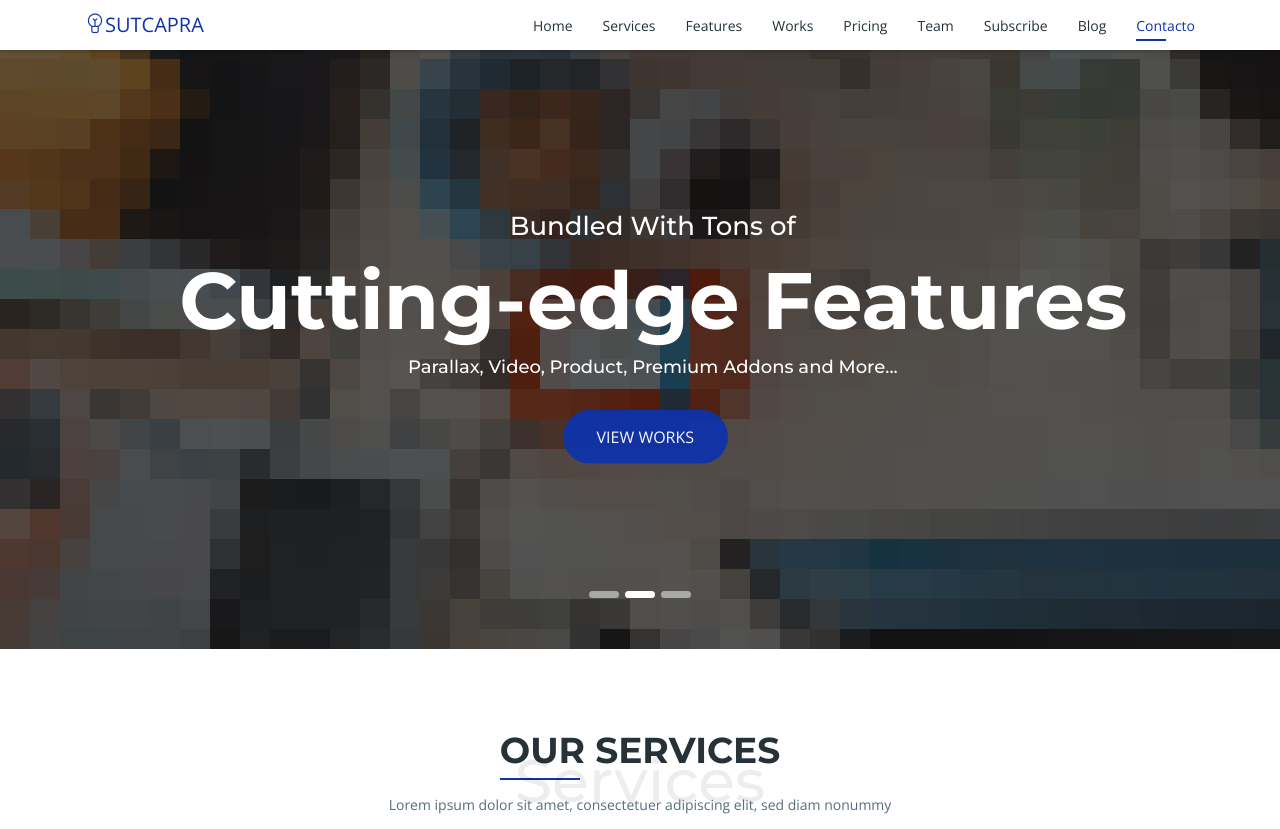
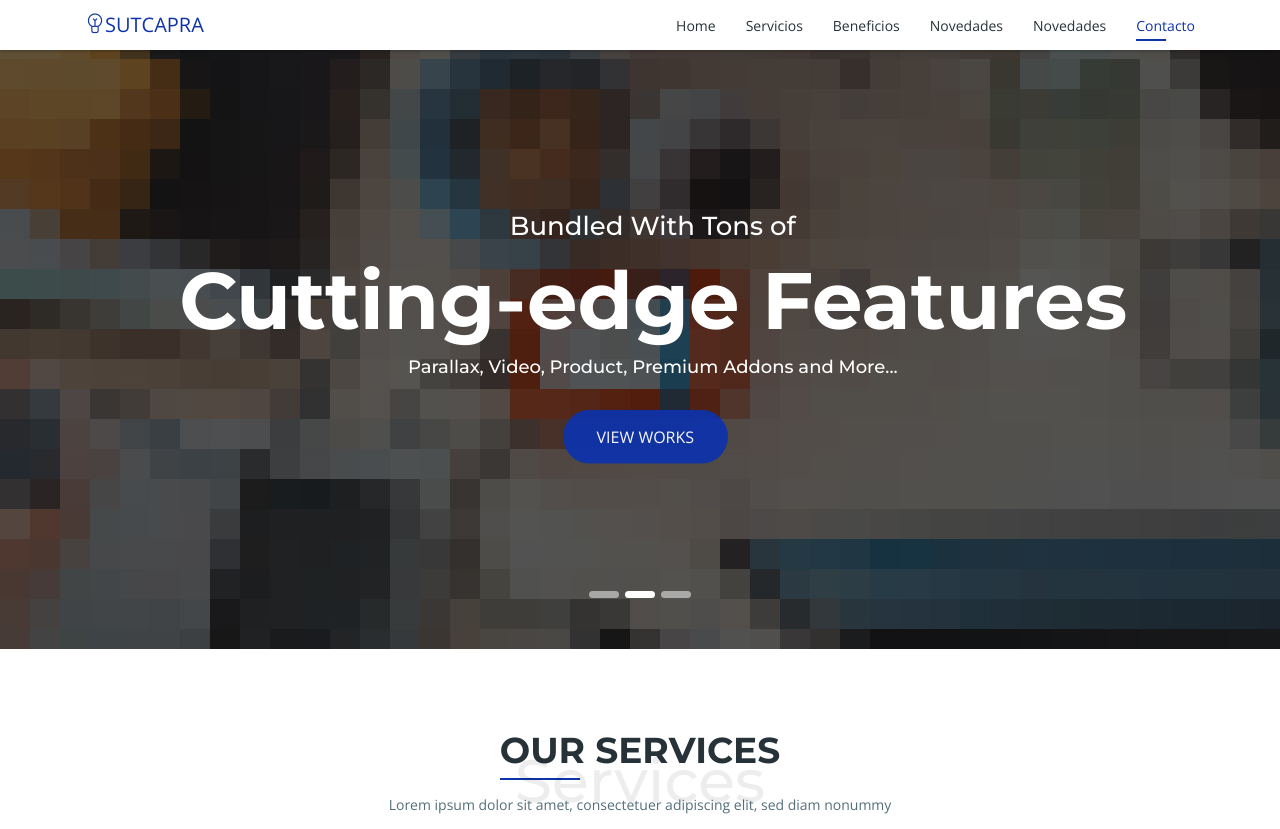
Before and after one commit to pdsan/sutcapra, a plain HTML site: page index.html in a window 1280 px wide. Shown: the top 829 px of the page. Drawn offline with nearby package versions, Linux system fonts and the light colour scheme; files whose address does not match are found by name.

Commit message:
modificación menu index

```diff
--- a/index.html
+++ b/index.html
@@ -7,7 +7,8 @@
     <meta name="keywords" content="SUTCAPRA, Landing page, Template, Registration, Landing">
     <meta name="viewport" content="width=device-width, initial-scale=1, maximum-scale=1">
     <meta name="author" content="Grayrids">
-    <title>Essence - Bootstrap 4 Template</title>
+    <title>SUTCAPRA - Sindicato Único de Trabajadores de Control de
+      Admisión y Permanencia de la República Argentina</title>
 
     <!-- Bootstrap CSS -->
     <link rel="stylesheet" href="css/bootstrap.min.css">
@@ -40,15 +41,15 @@
                 <a class="nav-link page-scroll" href="#slider-area">Home</a>
               </li>
               <li class="nav-item">
-                <a class="nav-link page-scroll" href="#services">Services</a>
+                <a class="nav-link page-scroll" href="#services">Servicios</a>
               </li>
               <li class="nav-item">
-                <a class="nav-link page-scroll" href="#features">Features</a>
+                <a class="nav-link page-scroll" href="#features">Beneficios</a>
               </li>
               <li class="nav-item">
-                <a class="nav-link page-scroll" href="#portfolios">Works</a>
+                <a class="nav-link page-scroll" href="#portfolios">Novedades</a>
               </li>
-              <li class="nav-item">
+              <!-- <li class="nav-item">
                 <a class="nav-link page-scroll" href="#pricing">Pricing</a>
               </li>
               <li class="nav-item">
@@ -56,9 +57,9 @@
               </li>
               <li class="nav-item">
                 <a class="nav-link page-scroll" href="#subscribe">Subscribe</a>
-              </li>
+              </li> -->
               <li class="nav-item">
-                <a class="nav-link page-scroll" href="#blog">Blog</a>
+                <a class="nav-link page-scroll" href="#blog">Novedades</a>
               </li>
               <li class="nav-item">
                 <a class="nav-link page-scroll" href="#contact">Contacto</a>
```
